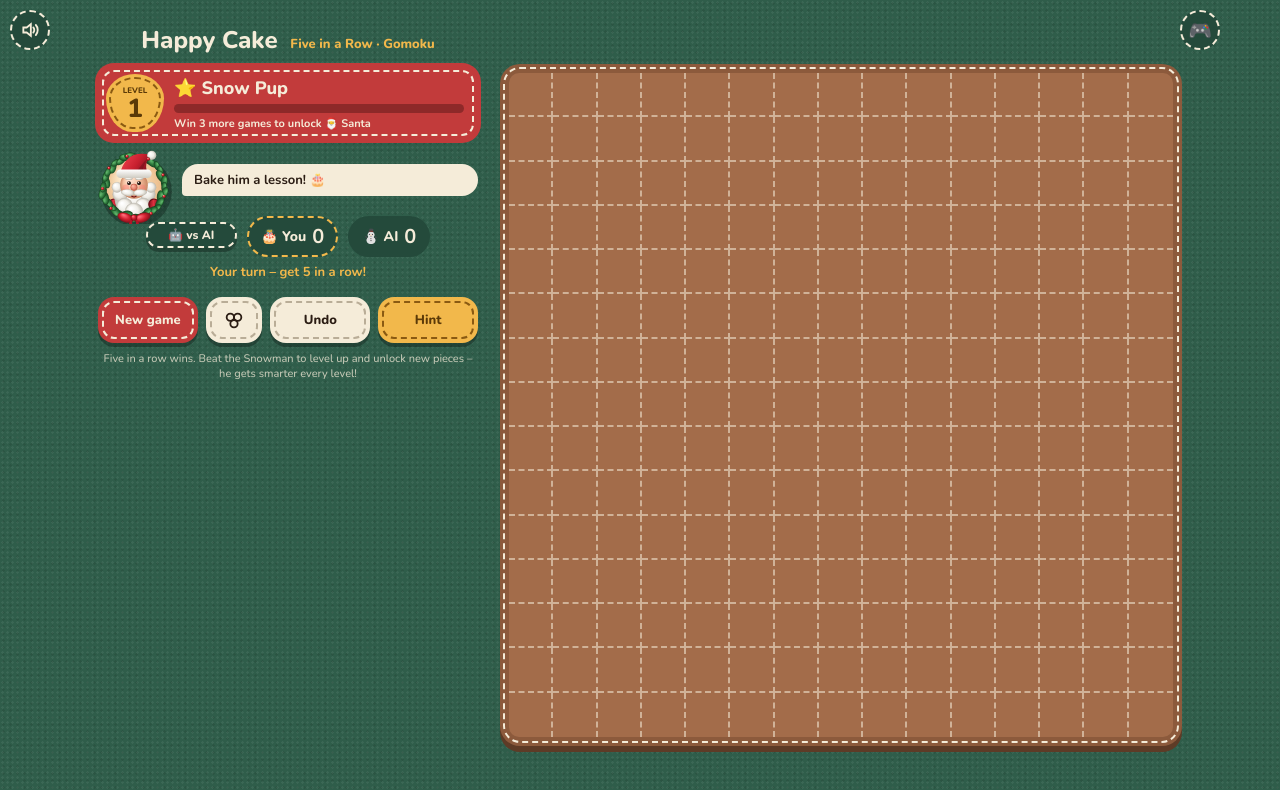
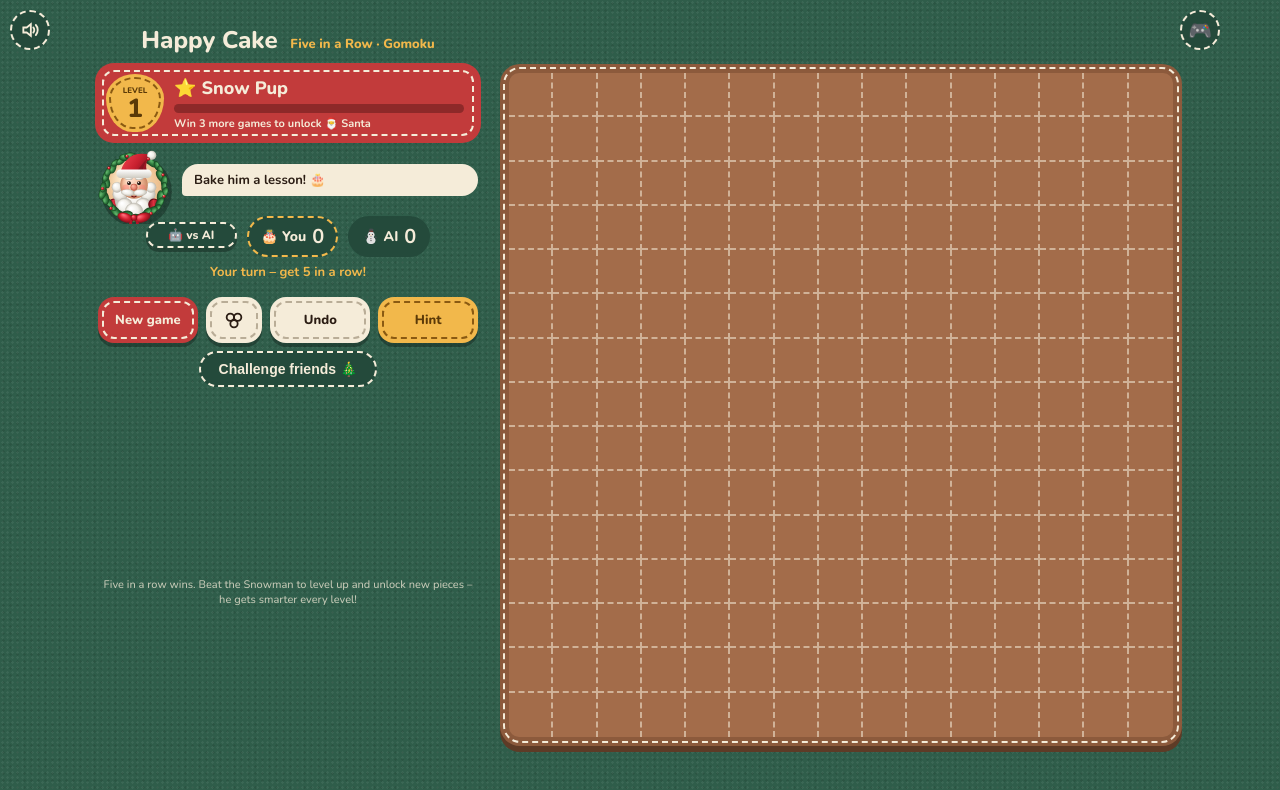
Before and after one commit to Tranhien16/cake-stack, a plain HTML site: page gomoku/index.html in a window 1280 px wide. Drawn offline with nearby package versions, Linux system fonts and the light colour scheme; a web font is replaced by a local one.

Commit message:
Add files via upload

```diff
--- a/gomoku/index.html
+++ b/gomoku/index.html
@@ -266,6 +266,7 @@
   #moreBtn{position:fixed;right:60px;top:calc(10px + var(--tgtop,0px));z-index:5;width:40px;height:40px;border-radius:50%;background:var(--felt2);border:2px dashed var(--cream);color:var(--cream);font-size:19px;display:flex;align-items:center;justify-content:center;cursor:pointer;padding:0}
   @media (max-aspect-ratio: 11/10) and (max-height: 800px){ #moreBtn{width:34px;height:34px;top:calc(4px + var(--tgtop,0px));right:54px;font-size:16px} }
   .btn.more{background:var(--felt2)!important;color:var(--cream)!important}
+  #shareBtn2{display:block;border:2px dashed var(--cream);border-radius:999px;font-weight:800;cursor:pointer;position:relative;z-index:2}
 </style>
 </head>
 <body>
@@ -295,6 +296,7 @@
     <button class="b n" id="hintBtn">Hint <span class="tag">AD</span></button>
 
   </div>
+  <button class="btn more" id="shareBtn2" data-t="Challenge friends 🎄" style="width:auto;margin:8px auto 0;padding:8px 18px;font-size:14px">Challenge friends 🎄</button>
   <div id="rules">Five in a row wins. Beat the Snowman to level up and unlock new pieces – he gets smarter every level!</div>
 </div>
 <div class="ov" id="topOv"><div class="card"><h2 data-t="Leaderboard 🏆">Leaderboard 🏆</h2>
@@ -312,6 +314,7 @@
 <div class="ov" id="loseOv"><div class="card"><h2>So close! ⛄</h2><p>The Snowman got five in a row.</p>
   <button class="btn g" id="reviveBtn">▶ Watch ad: take back 2 moves & keep playing</button>
   <button class="btn n" id="loseNew">New game</button>
+  <button class="btn g" id="loseShare" data-t="Challenge friends 🎄">Challenge friends 🎄</button>
   <button class="btn more" data-more data-t="🎮 More games">🎮 More games</button></div></div>
 <script>
 // ---- Sound: Christmas music + game sounds (Web Audio, no files) ----
@@ -774,7 +777,7 @@ function challenge(){
   if (inTelegram && tg.openTelegramLink) tg.openTelegramLink(share); else window.open(share, '_blank');
 }
 const shareRank = challenge;
-$('rankShare').onclick=shareRank;
+$('rankShare').onclick=shareRank; $('loseShare').onclick=shareRank; $('shareBtn2').onclick=shareRank;
 $('reviveBtn').onclick=()=>{ $('loseOv').style.display='none'; showAd('reward',()=>{ santa('happy',T('Second chance! You can do it! 💪')); takeBack(2); wins[1]--; $('s2').textContent=wins[1]; first=3-first; over=false; turn=1; $('msg').textContent=T('Second chance! Your turn 🎂'); }); };
 $('hintBtn').onclick=()=>{ if(over||(!twoP()&&turn!==1)) return; showAd('reward',()=>{ const me=twoP()?turn:1, op=3-me; let bs=-1,bi=-1;
   for(let i=0;i<N*N;i++){ if(B[i]||(hist.length&&!near(i))) continue; const s=cellScore(i,me)*1.05+cellScore(i,op); if(s>bs){bs=s;bi=i;} }
```
